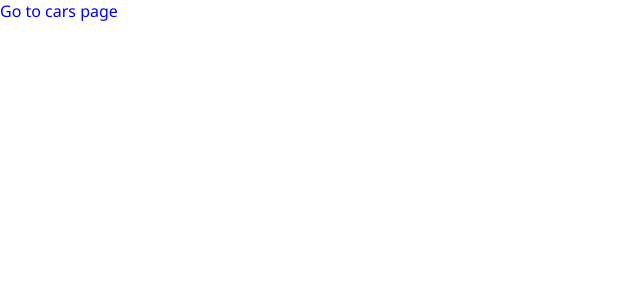
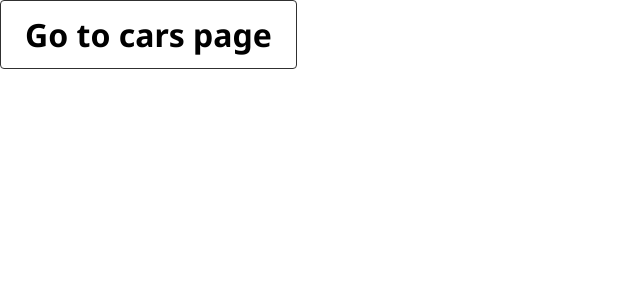
Before and after one commit to Ho-s/NextJS-App-Router-All-In-One, a Next.js app: page / in a window 1280 px wide. Shown: the top 300 px of the page, without its empty margins (0-640 px from the left). Built offline with nearby package versions, Linux system fonts and the light colour scheme.

Commit message:
Feat: Add example of using styled-compoent
- Add use case in component, pages, layout, etc...
- Add import server only to keep ssr
- Create button compoent to test styled-component
- Change some heights in theme

```diff
--- a/src/app/cars/loading.tsx
+++ b/src/app/cars/loading.tsx
@@ -1,3 +1,7 @@
+'use client';
+
+import { CartLoadingStyled } from './styled';
+
 export default function CarsLoading() {
-  return 'loading';
+  return <CartLoadingStyled>loading</CartLoadingStyled>;
 }
--- /dev/null
+++ b/src/app/cars/styled.ts
@@ -0,0 +1,45 @@
+import { Fragment } from 'react';
+
+import styled from 'styled-components';
+
+export const CarsLayoutStyled = styled.div`
+  > header {
+    width: 100vw;
+    max-width: 100%;
+    height: ${props => props.theme.sizes.headerHeight};
+    background-color: ${props => props.theme.colors.secondary};
+    color: white;
+  }
+
+  > nav {
+    width: 100vw;
+    max-width: 100%;
+    height: ${props => props.theme.sizes.navHeight};
+    background-color: ${props => props.theme.colors.secondary};
+    color: white;
+  }
+
+  > aside {
+    position: fixed;
+    right: 0;
+    top: 0;
+    width: ${props => props.theme.sizes.asideWidth};
+    height: 100%;
+    color: white;
+    background-color: ${props => props.theme.colors.secondary};
+  }
+
+  > footer {
+    width: 100vw;
+    max-width: 100%;
+    height: ${props => props.theme.sizes.footerHeight};
+    background-color: ${props => props.theme.colors.secondary};
+    color: white;
+  }
+`;
+
+export const CartLoadingStyled = styled.main`
+  font-size: 32px;
+  font-weight: 600;
+  color: ${props => props.theme.colors.primaryTextColor};
+`;
--- a/src/app/layout.tsx
+++ b/src/app/layout.tsx
@@ -1,6 +1,11 @@
 import type { Metadata } from 'next';
 import { Noto_Sans } from 'next/font/google';
 
+/*
+ * Keeping Server-only Code out of the Client Environment
+ *  https://nextjs.org/docs/app/building-your-application/rendering/composition-patterns#keeping-server-only-code-out-of-the-client-environment
+ */
+import 'server-only';
 import CustomThemeProvider from '~/providers/customThemeProvider';
 
 const notoSans = Noto_Sans({
--- a/src/app/not-found.tsx
+++ b/src/app/not-found.tsx
@@ -1,6 +1,7 @@
 import Image from 'next/image';
 import Link from 'next/link';
 
+import 'server-only';
 import notFoundImage from '~/assets/images/not-found.png';
 
 export default function NotFound() {
--- a/src/app/page.tsx
+++ b/src/app/page.tsx
@@ -1,9 +1,17 @@
+'use client';
+
 import Link from 'next/link';
+
+import Button from '~/components/button';
+
+import { RootPageStyled } from './styled';
 
 export default function Home() {
   return (
-    <main>
-      <Link href={'/cars'}>Go to cars page</Link>
-    </main>
+    <RootPageStyled>
+      <Link href={'/cars'}>
+        <Button>Go to cars page</Button>
+      </Link>
+    </RootPageStyled>
   );
 }
--- /dev/null
+++ b/src/app/styled.ts
@@ -0,0 +1,12 @@
+import styled from 'styled-components';
+
+export const RootPageStyled = styled.main`
+  button {
+    font-size: 32px;
+    padding: 12px 24px;
+    font-weight: 600;
+    border: 1px solid ${props => props.theme.colors.darkGrayText};
+    border-radius: 4px;
+    cursor: pointer;
+  }
+`;
--- /dev/null
+++ b/src/components/button/button.tsx
@@ -0,0 +1,15 @@
+'use client';
+
+import { ButtonHTMLAttributes, ReactNode } from 'react';
+
+import { ButtonStyled } from './styled';
+
+export interface ButtonProps extends ButtonHTMLAttributes<HTMLButtonElement> {
+  children?: ReactNode;
+}
+
+const Button = ({ children, ...props }: ButtonProps) => {
+  return <ButtonStyled {...props}>{children}</ButtonStyled>;
+};
+
+export default Button;
--- /dev/null
+++ b/src/components/button/index.ts
@@ -0,0 +1,2 @@
+export * from './button';
+export { default } from './button';
--- /dev/null
+++ b/src/components/button/styled.ts
@@ -0,0 +1,3 @@
+import styled from 'styled-components';
+
+export const ButtonStyled = styled.button``;
--- a/src/styles/theme.ts
+++ b/src/styles/theme.ts
@@ -22,9 +22,10 @@ export const colors = {
 
 export const sizes = {
   maxPcWidth: '1280px',
-  maxMobileWidth: '375px',
-  navHeight: '96px',
-  mobileHeaderHeight: '52px',
+  navHeight: '52px',
+  headerHeight: '96',
+  asideWidth: '50px',
+  footerHeight: '50px',
 } as const;
 
 export const theme: DefaultTheme = {
```
Also changed, not shown: src/app/cars/layout.tsx (+10 -25 lines), src/app/cars/page.tsx (+9 -5 lines).
